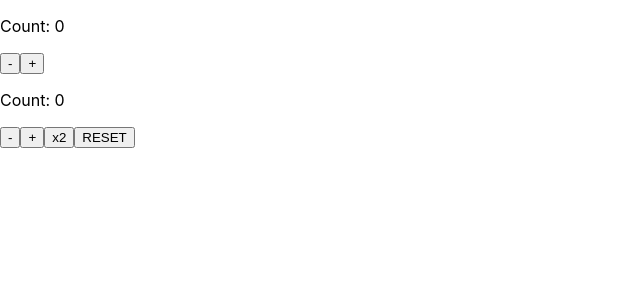
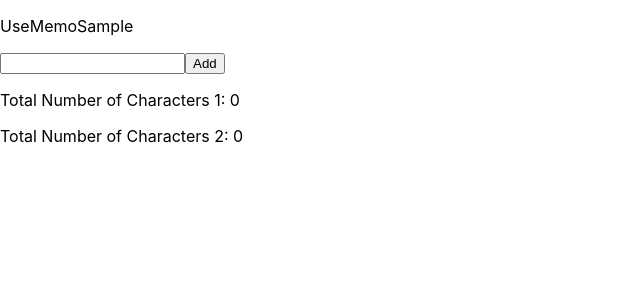
Before and after one commit to uni51/typescript-react-next-react-sample, a React (Create React App) app: page / in a window 1280 px wide. Shown: the top 300 px of the page, without its empty margins (0-640 px from the left). Built offline with nearby package versions, Linux system fonts and the light colour scheme.

Commit message:
3-5-2 useCallback とuseMemo - メモ化のフック

```diff
--- /dev/null
+++ b/src/components/MemoSample2.tsx
@@ -0,0 +1,54 @@
+import React, { memo, useState } from "react";
+
+type FizzProps = {
+  isFizz: boolean;
+};
+
+// Fizzは通常の関数コンポーネント
+// isFizzがtrueの場合はFizzと表示し、それ以外は何も表示しない
+// isFizzの変化に関わらず、親が再描画されるとFizzも再描画される
+const Fizz = (props: FizzProps) => {
+  const { isFizz } = props;
+  console.log(`Fizzが再描画されました, isFizz=${isFizz}`);
+  return <span>{isFizz ? "Fizz" : ""}</span>;
+};
+
+type BuzzProps = {
+  isBuzz: boolean;
+  // propsにonClickを追加
+  onClick: () => void;
+};
+
+// Buzzはメモ化した関数コンポーネント
+// isBuzzがtrueの場合はBuzzと表示し、それ以外は何も表示しない
+// 親コンポーネントが再描画されても、isBuzzが変化しない限りはBuzzは再描画しない
+const Buzz = memo<BuzzProps>((props) => {
+  const { isBuzz, onClick } = props;
+  console.log(`Buzzが再描画されました, izBuzz=${isBuzz}`);
+  return <span onClick={onClick}>{isBuzz ? "Buzz" : ""}</span>;
+});
+
+const Parent = () => {
+  const [count, setCount] = useState(1);
+  const isFizz = count % 3 === 0;
+  const isBuzz = count % 5 === 0;
+
+  // この関数はParentの再描画の度に作成される
+  const onBuzzClick = () => {
+    console.log(`Buzzがクリックされました isBuzz=${isBuzz}`);
+  };
+
+  console.log(`Parentが再描画されました, count=${count}`);
+  return (
+    <div>
+      <button onClick={() => setCount((c) => c + 1)}>+1</button>
+      <p>{`現在のカウント: ${count}`}</p>
+      <p>
+        <Fizz isFizz={isFizz} />
+        <Buzz isBuzz={isBuzz} onClick={onBuzzClick} />
+      </p>
+    </div>
+  );
+};
+
+export default Parent;
--- /dev/null
+++ b/src/components/UseCallbackSample.tsx
@@ -0,0 +1,62 @@
+import React, { useState, useCallback } from "react";
+
+type ButtonProps = {
+  onClick: () => void;
+};
+
+// DecrementButtonは通常の関数コンポーネントでボタンを表示する
+const DecrementButton = (props: ButtonProps) => {
+  const { onClick } = props;
+
+  console.log("DecrementButtonが再描画されました");
+
+  return <button onClick={onClick}>Decrement</button>;
+};
+
+// IncrementButtonはメモ化した関数コンポーネントでボタンを表示する
+const IncrementButton = React.memo((props: ButtonProps) => {
+  const { onClick } = props;
+
+  console.log("IncrementButtonが再描画されました");
+
+  return <button onClick={onClick}>Increment</button>;
+});
+
+// DoubleButtonはメモ化した関数コンポーネントでボタンを表示する
+const DoubleButton = React.memo((props: ButtonProps) => {
+  const { onClick } = props;
+
+  console.log("DoubleButtonが再描画されました");
+
+  return <button onClick={onClick}>Double</button>;
+});
+
+const Parent = () => {
+  const [count, setCount] = useState(0);
+
+  const decrement = () => {
+    setCount((c) => c - 1);
+  };
+  const increment = () => {
+    setCount((c) => c + 1);
+  };
+  // useCallbackを使って関数をメモ化する
+  const double = useCallback(() => {
+    setCount((c) => c * 2);
+    // 第2引数は空配列なので、useCallbackは常に同じ関数を返す
+  }, []);
+
+  return (
+    <div>
+      <p>Count: {count}</p>
+      {/* コンポーネントに関数を渡す */}
+      <DecrementButton onClick={decrement} />
+      {/* メモ化コンポーネントに関数を渡す */}
+      <IncrementButton onClick={increment} />
+      {/* メモ化コンポーネントにメモ化した関数を渡す */}
+      <DoubleButton onClick={double} />
+    </div>
+  );
+};
+
+export default Parent;
--- /dev/null
+++ b/src/components/UseMemoSample.tsx
@@ -0,0 +1,48 @@
+import React, { useState, useMemo } from "react";
+
+export const UseMemoSample = () => {
+  // textは現在のテキストボックスの中身の値を保持する
+  const [text, setText] = useState("");
+  // itemsは文字列のリストを保持する
+  const [items, setItems] = useState<string[]>([]);
+
+  const onChangeInput = (e: React.ChangeEvent<HTMLInputElement>) => {
+    setText(e.target.value);
+  };
+
+  const onClickButton = () => {
+    setItems((prevItems) => {
+      // 現在の入力値をitemsに追加する、この時新しい配列を作成して保存する
+      return [...prevItems, text];
+    });
+    setText("");
+  };
+
+  // numberOfCharacters1は再描画の度にitems.reduceを実行して結果を得る
+  const numberOfCharacters1 = items.reduce((sub, item) => sub + item.length, 0);
+
+  // numberOfCharacters2はuseMemoを使い、itemsが更新されるタイミングでitems.reduceを実行して結果を得る
+  const numberOfCharacters2 = useMemo(() => {
+    return items.reduce((sub, item) => sub + item.length, 0);
+    // 第2引数の配列の中にitemsがあるので、itemsが新しくなった時だけ関数を実行してメモを更新します
+  }, [items]);
+
+  return (
+    <div>
+      <p>UseMemoSample</p>
+      <div>
+        <input value={text} onChange={onChangeInput} />
+        <button onClick={onClickButton}>Add</button>
+      </div>
+      <div>
+        {items.map((item, index) => (
+          <p key={index}>{item}</p>
+        ))}
+      </div>
+      <div>
+        <p>Total Number of Characters 1: {numberOfCharacters1}</p>
+        <p>Total Number of Characters 2: {numberOfCharacters2}</p>
+      </div>
+    </div>
+  );
+};
--- a/src/index.tsx
+++ b/src/index.tsx
@@ -4,8 +4,11 @@
 // import App from './App';
 // import Hello from "./components/Hello";
 // import Parent from "./components/ContainerSample";
-import CounterState from "./components/CounterState";
-import CounterReducer from "./components/CounterReducer";
+// import CounterState from "./components/CounterState";
+// import CounterReducer from "./components/CounterReducer";
+// import Parent from "./components/MemoSample2";
+// import Parent from "./components/UseCallbackSample";
+import { UseMemoSample } from "./components/UseMemoSample";
 import reportWebVitals from "./reportWebVitals";
 
 const root = ReactDOM.createRoot(
@@ -16,8 +19,9 @@
     {/* <App /> */}
     {/* <Hello /> */}
     {/* <Parent /> */}
-    <CounterState initialValue={0} />
-    <CounterReducer initialValue={0} />
+    {/* <CounterState initialValue={0} /> */}
+    {/* <CounterReducer initialValue={0} /> */}
+    <UseMemoSample />
   </React.StrictMode>
 );
 
```
Also changed, not shown: src/components/MemoSample1.tsx (added, +47 -0 lines).
